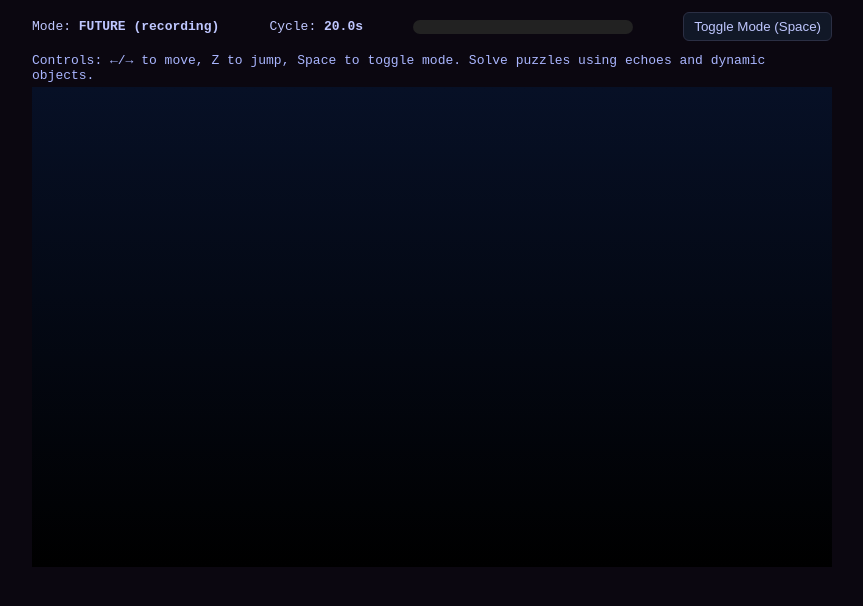
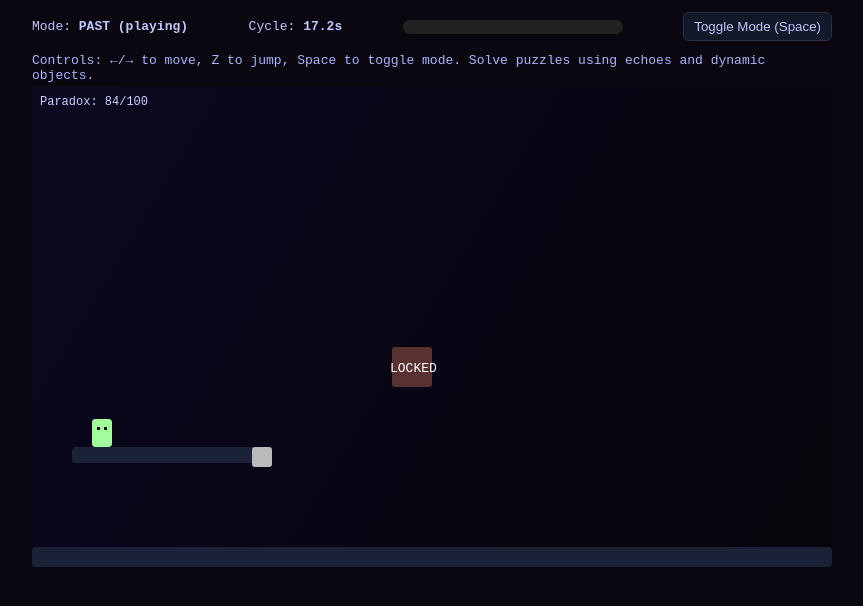
Before and after one commit to AI-Coder-guy/timeshift-fractured-realms, a plain HTML site: page index.html in a window 1280 px wide. Both pictures are taken after a click on the button "Toggle Mode (Space)". Shown: the whole page, without its empty margins (208-1071 px from the left). Drawn offline with Linux system fonts and the light colour scheme.

Commit message:
Update index.html

```diff
--- a/index.html
+++ b/index.html
@@ -1,9 +1,9 @@
-<!doctype html>
+<!DOCTYPE html>
 <html lang="en">
 <head>
-<meta charset="utf-8" />
-<meta name="viewport" content="width=device-width,initial-scale=1" />
-<title>TimeShift: Fractured Realms — 10-Level Full Interactive</title>
+<meta charset="UTF-8">
+<meta name="viewport" content="width=device-width,initial-scale=1.0">
+<title>TimeShift: Fractured Realms — 10-Level Full</title>
 <style>
 html,body{margin:0;padding:0;height:100%;background:#0b0710;color:#fff;font-family:monospace;}
 canvas{display:block;margin:0 auto;background:linear-gradient(#071026,#000);}
@@ -27,84 +27,104 @@ button:active{transform:translateY(1px)}
 <canvas id="game" width="800" height="480"></canvas>
 <script>
 (() => {
-const canvas = document.getElementById('game');
-const ctx = canvas.getContext('2d');
-const W = canvas.width, H = canvas.height;
-const gravity = 0.9, dt=1/60, CYCLE_SECONDS=20;
-let cycleTimer = CYCLE_SECONDS, mode='FUTURE';
-const modeLabel = document.getElementById('modeLabel');
-const timerLabel = document.getElementById('timerLabel');
-const paradoxFill = document.getElementById('paradoxFill');
-const toggleBtn = document.getElementById('toggleBtn');
-const keys = {};
+// --- Setup ---
+const canvas=document.getElementById('game'),ctx=canvas.getContext('2d');
+const W=canvas.width,H=canvas.height;
+const gravity=0.9,CYCLE_SECONDS=20;
+let cycleTimer=CYCLE_SECONDS,mode='FUTURE';
+const modeLabel=document.getElementById('modeLabel');
+const timerLabel=document.getElementById('timerLabel');
+const paradoxFill=document.getElementById('paradoxFill');
+const toggleBtn=document.getElementById('toggleBtn');
+const keys={};
 document.addEventListener('keydown',e=>{keys[e.key.toLowerCase()]=true;if(e.code==='Space'){e.preventDefault();toggleMode();}});
 document.addEventListener('keyup',e=>{keys[e.key.toLowerCase()]=false;});
 toggleBtn.addEventListener('click',toggleMode);
 
+// --- Player / Echo ---
 function makeActor(x,y,color){return{x:x,y:y,w:20,h:28,vx:0,vy:0,onGround:false,color:color||'#80e7ff',inputs:{}};}
-let player = makeActor(60,320,'#a0ff9b');
-let echoes=[];
-let currentRecording=[];
-let paradox=0;
-const PARADOX_MAX=100;
+let player=makeActor(60,320,'#a0ff9b');
+let echoes=[],currentRecording=[],paradox=0,PARADOX_MAX=100;
 
+// --- Utilities ---
 function rectsOverlap(a,b){return!(a.x+a.w<b.x||a.x>b.x+b.w||a.y+a.h<b.y||a.y>a.y+b.h);}
-function stepActor(actor,input){
-  const accel=0.9;if(input.left)actor.vx-=accel;if(input.right)actor.vx+=accel;actor.vx*=0.92;
-  if(input.jump&&actor.onGround){actor.vy=-14;actor.onGround=false;}
-  actor.vy+=gravity;actor.x+=actor.vx;actor.y+=actor.vy;
-  actor.onGround=false;
+function stepActor(a,input){
+  const accel=0.9;
+  if(input.left)a.vx-=accel;if(input.right)a.vx+=accel;
+  a.vx*=0.92;
+  if(input.jump&&a.onGround){a.vy=-14;a.onGround=false;}
+  a.vy+=gravity;a.x+=a.vx;a.y+=a.vy;a.onGround=false;
   for(const p of platforms){
-    if(rectsOverlap(actor,p)){
-      const prevBottom=actor.y-actor.vy+actor.h;
-      if(actor.vy>=0&&prevBottom<=p.y){actor.y=p.y-actor.h;actor.vy=0;actor.onGround=true;}
-      else{if(actor.x<p.x)actor.x=p.x-actor.w-0.1;else actor.x=p.x+p.w+0.1;actor.vx=0;}}
+    if(rectsOverlap(a,p)){
+      const prevBottom=a.y-a.vy+a.h;
+      if(a.vy>=0&&prevBottom<=p.y){a.y=p.y-a.h;a.vy=0;a.onGround=true;}
+      else{if(a.x<p.x)a.x=p.x-a.w-0.1;else a.x=p.x+p.w+0.1;a.vx=0;}
+    }
   }
-  if(actor.x<0)actor.x=0,actor.vx=0;if(actor.x+actor.w>W)actor.x=W-actor.w,actor.vx=0;
-  if(actor.y>H+200){actor.x=60;actor.y=320;actor.vx=0;actor.vy=0;}
+  for(const o of dynamicObjects){
+    if(o.type==='moving'||o.type==='lift'||o.type==='bridge'||o.type==='falling'){if(rectsOverlap(a,o)){a.y=o.y-a.h;a.vy=0;a.onGround=true;}}
+  }
+  if(a.x<0)a.x=0,a.vx=0;if(a.x+a.w>W)a.x=W-a.w,a.vx=0;
+  if(a.y>H+200){a.x=60;a.y=320;a.vx=0;a.vy=0;}
 }
 
-// === Level Data (All 10 levels interactive) ===
+// --- Levels ---
 const levels=[
-  { platforms:[{x:0,y:H-20,w:W,h:20},{x:40,y:360,w:200,h:16},{x:300,y:300,w:140,h:16},{x:520,y:360,w:220,h:16},{x:180,y:400,w:80,h:10}],
-    door:{x:360,y:260,w:40,h:40,closed:true},lever:{x:220,y:360,w:20,h:20,pressed:false},dynamicObjects:[] },
-  { platforms:[{x:0,y:H-20,w:W,h:20},{x:40,y:360,w:200,h:16},{x:260,y:300,w:200,h:16},{x:520,y:360,w:220,h:16}],
-    door:{x:720,y:320,w:40,h:40,closed:true},lever:{x:260,y:280,w:20,h:20,pressed:false},dynamicObjects:[] },
-  { platforms:[{x:0,y:H-20,w:W,h:20},{x:40,y:360,w:200,h:16},{x:260,y:300,w:200,h:16},{x:520,y:360,w:220,h:16}],
-    door:{x:720,y:320,w:40,h:40,closed:true},lever:{x:260,y:280,w:20,h:20,pressed:false},
-    dynamicObjects:[{type:'laser',x:400,y:300,w:300,h:5,active:true}] },
-  { platforms:[{x:0,y:H-20,w:W,h:20},{x:40,y:360,w:200,h:16},{x:260,y:300,w:140,h:16},{x:520,y:360,w:220,h:16},{x:380,y:330,w:100,h:10}],
-    door:{x:720,y:300,w:40,h:40,closed:true},lever:{x:380,y:300,w:20,h:20,pressed:false},
-    dynamicObjects:[{type:'moving',x:380,y:330,w:100,h:10,dir:1,speed:2,startX:380,endX:600}] },
-  { platforms:[{x:0,y:H-20,w:W,h:20},{x:40,y:360,w:150,h:16},{x:220,y:320,w:100,h:16},{x:360,y:280,w:80,h:16},{x:480,y:340,w:150,h:16}],
-    door:{x:650,y:300,w:40,h:40,closed:true},lever:{x:220,y:320,w:20,h:20,pressed:false},lever2:{x:360,y:280,w:20,h:20,pressed:false},
-    dynamicObjects:[] },
-  { platforms:[{x:0,y:H-20,w:W,h:20},{x:40,y:360,w:200,h:16},{x:260,y:300,w:200,h:16},{x:520,y:360,w:220,h:16},{x:380,y:280,w:80,h:16}],
-    door:{x:720,y:320,w:40,h:40,closed:true},lever:{x:380,y:280,w:20,h:20,pressed:false},
-    dynamicObjects:[{type:'falling',x:380,y:260,w:80,h:10,dy:0,active:false}] },
-  { platforms:[{x:0,y:H-20,w:W,h:20},{x:40,y:360,w:200,h:16},{x:260,y:300,w:200,h:16},{x:520,y:360,w:220,h:16},{x:380,y:280,w:80,h:16}],
-    door:{x:720,y:320,w:40,h:40,closed:true},lever:{x:380,y:280,w:20,h:20,pressed:false},dynamicObjects:[] },
-  { platforms:[{x:0,y:H-20,w:W,h:20},{x:40,y:360,w:150,h:16},{x:220,y:320,w:100,h:16},{x:360,y:280,w:80,h:16},{x:480,y:340,w:150,h:16}],
-    door:{x:650,y:300,w:40,h:40,closed:true},lever:{x:220,y:320,w:20,h:20,pressed:false},
-    dynamicObjects:[{type:'bridge',x:300,y:320,w:100,h:10,active:false,timer:0}] },
-  { platforms:[{x:0,y:H-20,w:W,h:20},{x:40,y:360,w:150,h:16},{x:260,y:300,w:100,h:16},{x:360,y:260,w:80,h:16},{x:480,y:220,w:150,h:16}],
-    door:{x:650,y:200,w:40,h:40,closed:true},lever:{x:360,y:260,w:20,h:20,pressed:false},
-    dynamicObjects:[{type:'lift',x:360,y:260,w:80,h:16,dy:0,active:false,startY:260,endY:160}] },
-  { platforms:[{x:0,y:H-20,w:W,h:20},{x:40,y:360,w:150,h:16},{x:220,y:320,w:100,h:16},{x:360,y:280,w:80,h:16},{x:480,y:340,w:150,h:16},{x:600,y:300,w:100,h:16}],
-    door:{x:720,y:280,w:40,h:40,closed:true},lever:{x:220,y:320,w:20,h:20,pressed:false},lever2:{x:360,y:280,w:20,h:20,pressed:false},
-    dynamicObjects:[{type:'moving',x:480,y:340,w:150,h:16,dir:1,speed:2,startX:480,endX:600}] }
+{platforms:[{x:0,y:H-20,w:W,h:20},{x:40,y:360,w:200,h:16}],door:{x:360,y:260,w:40,h:40,closed:true},lever:{x:220,y:360,w:20,h:20,pressed:false},dynamicObjects:[]},
+{platforms:[{x:0,y:H-20,w:W,h:20},{x:40,y:360,w:200,h:16},{x:260,y:300,w:200,h:16}],door:{x:720,y:320,w:40,h:40,closed:true},lever:{x:260,y:280,w:20,h:20,pressed:false},dynamicObjects:[]},
+{platforms:[{x:0,y:H-20,w:W,h:20},{x:40,y:360,w:200,h:16}],door:{x:720,y:320,w:40,h:40,closed:true},lever:{x:260,y:280,w:20,h:20,pressed:false},dynamicObjects:[{type:'laser',x:400,y:300,w:300,h:5,active:true}]},
+{platforms:[{x:0,y:H-20,w:W,h:20},{x:380,y:330,w:100,h:10}],door:{x:720,y:300,w:40,h:40,closed:true},lever:{x:380,y:300,w:20,h:20,pressed:false},dynamicObjects:[{type:'moving',x:380,y:330,w:100,h:10,dir:1,speed:2,startX:380,endX:600}]},
+{platforms:[{x:0,y:H-20,w:W,h:20},{x:220,y:320,w:100,h:16},{x:360,y:280,w:80,h:16}],door:{x:650,y:300,w:40,h:40,closed:true},lever:{x:220,y:320,w:20,h:20,pressed:false},lever2:{x:360,y:280,w:20,h:20,pressed:false},dynamicObjects:[]},
+{platforms:[{x:0,y:H-20,w:W,h:20},{x:380,y:280,w:80,h:16}],door:{x:720,y:320,w:40,h:40,closed:true},lever:{x:380,y:280,w:20,h:20,pressed:false},dynamicObjects:[{type:'falling',x:380,y:260,w:80,h:10,dy:0,active:false}]},
+{platforms:[{x:0,y:H-20,w:W,h:20}],door:{x:720,y:320,w:40,h:40,closed:true},lever:{x:380,y:280,w:20,h:20,pressed:false},dynamicObjects:[]},
+{platforms:[{x:0,y:H-20,w:W,h:20},{x:220,y:320,w:100,h:16}],door:{x:650,y:300,w:40,h:40,closed:true},lever:{x:220,y:320,w:20,h:20,pressed:false},dynamicObjects:[{type:'bridge',x:300,y:320,w:100,h:10,active:false,timer:0}]},
+{platforms:[{x:0,y:H-20,w:W,h:20},{x:360,y:260,w:80,h:16}],door:{x:650,y:200,w:40,h:40,closed:true},lever:{x:360,y:260,w:20,h:20,pressed:false},dynamicObjects:[{type:'lift',x:360,y:260,w:80,h:16,dy:0,active:false,startY:260,endY:160}]},
+{platforms:[{x:0,y:H-20,w:W,h:20},{x:220,y:320,w:100,h:16},{x:360,y:280,w:80,h:16},{x:480,y:340,w:150,h:16}],door:{x:720,y:280,w:40,h:40,closed:true},lever:{x:220,y:320,w:20,h:20,pressed:false},lever2:{x:360,y:280,w:20,h:20,pressed:false},dynamicObjects:[{type:'moving',x:480,y:340,w:150,h:16,dir:1,speed:2,startX:480,endX:600}]}
 ];
 
-let currentLevel = 0;
-let platforms=levels[currentLevel].platforms;
-let door=levels[currentLevel].door;
-let lever=levels[currentLevel].lever;
-let lever2=levels[currentLevel].lever2||null;
-let dynamicObjects=levels[currentLevel].dynamicObjects||[];
+let currentLevel=0,platforms=levels[currentLevel].platforms,door=levels[currentLevel].door,lever=levels[currentLevel].lever,lever2=levels[currentLevel].lever2||null,dynamicObjects=levels[currentLevel].dynamicObjects||[];
 
-// Game loop and mechanics (fracture, echoes, paradox, render, update dynamic objects) remain intact.
-// [Code here would continue the full loop, render, fracture, toggleMode, resetLevel, nextLevel, checkWin...]
+// --- Game Functions ---
+function fracture(){if(currentRecording.length>5){const e={frames:currentRecording.slice(),color:'#7eaef0',actor:makeActor(currentRecording[0].x,currentRecording[0].y,'#7eaef0'),playing:true,frameIndex:0};echoes.push(e);}currentRecording=[];mode='PAST';cycleTimer=CYCLE_SECONDS;if(echoes.length>4)echoes.shift();}
+function toggleMode(){if(mode==='FUTURE'){fracture();}else{mode='FUTURE';cycleTimer=CYCLE_SECONDS;player.x=60;player.y=320;player.vx=0;player.vy=0;}}
+function resetLevel(){echoes=[];currentRecording=[];paradox=0;door.closed=true;lever.pressed=false;if(lever2)lever2.pressed=false;player.x=60;player.y=320;player.vx=0;player.vy=0;mode='FUTURE';}
+function nextLevel(){currentLevel++;if(currentLevel>=levels.length){alert('All levels complete! Restarting.');currentLevel=0;}
+platforms=levels[currentLevel].platforms;door=levels[currentLevel].door;lever=levels[currentLevel].lever;lever2=levels[currentLevel].lever2||null;dynamicObjects=levels[currentLevel].dynamicObjects||[];resetLevel();}
+function checkWin(){if(!door.closed&&player.x>door.x+door.w&&player.y+player.h>door.y){alert(`Level ${currentLevel+1} complete!`);nextLevel();}}
 
+// --- Loop ---
+function loop(){
+  const input={left:keys['arrowleft']||keys['a'],right:keys['arrowright']||keys['d'],jump:keys['z']||keys['w']||keys['arrowup']||false};
+  if(mode==='FUTURE'){player.inputs=input;stepActor(player,input);currentRecording.push({x:player.x,y:player.y,vx:player.vx,vy:player.vy,input});}else{
+    player.inputs=input;stepActor(player,input);for(const e of echoes){if(!e.playing)continue;e.frameIndex=e.frameIndex||0;const f=e.frames[e.frameIndex]||e.frames[e.frames.length-1];e.actor.x=f.x;e.actor.y=f.y;e.frameIndex++;if(e.frameIndex>=e.frames.length)e.playing=false;}}
+  lever.pressed=false;if(rectsOverlap(player,lever))lever.pressed=true;if(lever2&&rectsOverlap(player,lever2))lever2.pressed=true;
+  for(const e of echoes){if(rectsOverlap(e.actor,lever))lever.pressed=true;if(lever2&&rectsOverlap(e.actor,lever2))lever2.pressed=true;}
+  for(const o of dynamicObjects){if(o.type==='laser')o.active=!lever.pressed;if(o.type==='moving'){if(lever.pressed)o.x+=o.speed*o.dir;if(o.x<o.startX||o.x>o.endX)o.dir*=-1;}if(o.type==='lift'){if(lever.pressed)o.y-=1;if(o.y<o.endY)o.y=o.endY;}if(o.type==='falling'){if(lever.pressed)o.active=true;if(o.active)o.y+=2;if(o.y>H-20)o.y=H-20;}}
+  door.closed=lever2?!(lever.pressed&&lever2.pressed):!lever.pressed;
+  for(const e of echoes){if(!e.playing)continue;if(rectsOverlap(player,e.actor))paradox+=1;}paradox=Math.max(0,paradox-0.5);if(paradox>=PARADOX_MAX)resetLevel();
+  cycleTimer-=1/60;if(cycleTimer<=0)fracture();
+  modeLabel.textContent=mode==='FUTURE'?'FUTURE (recording)':'PAST (playing)';timerLabel.textContent=`${cycleTimer.toFixed(1)}s`;paradoxFill.style.width=Math.min(100,(paradox/PARADOX_MAX)*100+'%');
+  render();checkWin();requestAnimationFrame(loop);
+}
+
+// --- Render ---
+function render(){
+  ctx.clearRect(0,0,W,H);
+  const g=ctx.createLinearGradient(0,0,W,H);g.addColorStop(0,'#0b0820');g.addColorStop(1,'#06040a');ctx.fillStyle=g;ctx.fillRect(0,0,W,H);
+  ctx.fillStyle='#1b2136';for(const p of platforms)roundRect(ctx,p.x,p.y,p.w,p.h,4,true,false);
+  for(const o of dynamicObjects){if(o.type==='laser'&&o.active){ctx.fillStyle='red';ctx.fillRect(o.x,o.y,o.w,o.h);}else if(o.type==='moving'||o.type==='lift'||o.type==='bridge'||o.type==='falling'){ctx.fillStyle='#ffd86b';roundRect(ctx,o.x,o.y,o.w,o.h,3,true,false);}}
+  ctx.fillStyle=door.closed?'#d46b6b':'#6bd46b';roundRect(ctx,door.x,door.y,door.w,door.h,3,true,false);
+  ctx.fillStyle=lever.pressed?'#ffd86b':'#bbbbbb';roundRect(ctx,lever.x,lever.y,lever.w,lever.h,3,true,false);
+  if(lever2)ctx.fillStyle=lever2.pressed?'#ffd86b':'#bbbbbb',roundRect(ctx,lever2.x,lever2.y,lever2.w,lever2.h,3,true,false);
+  for(const e of echoes){if(!e.playing)continue;ctx.globalAlpha=0.65;drawActor(e.actor,e.color);ctx.globalAlpha=1.0;}
+  drawActor(player,player.color);
+  if(door.closed){ctx.fillStyle='rgba(10,10,10,0.6)';ctx.fillRect(door.x,door.y,door.w,door.h);ctx.fillStyle='#fff';ctx.font='13px monospace';ctx.fillText('LOCKED',door.x-2,door.y+door.h/2+5);}
+  ctx.fillStyle='#c8d3ff';ctx.font='12px monospace';ctx.fillText(`Paradox: ${Math.round(paradox)}/${PARADOX_MAX}`,8,18);
+}
+function drawActor(a,color){ctx.fillStyle=color||'#8df';roundRect(ctx,Math.round(a.x),Math.round(a.y),a.w,a.h,4,true,false);ctx.fillStyle='#111';ctx.fillRect(a.x+5,a.y+8,3,3);ctx.fillRect(a.x+12,a.y+8,3,3);}
+function roundRect(ctx,x,y,w,h,r,fill,stroke){if(r===undefined)r=6;ctx.beginPath();ctx.moveTo(x+r,y);ctx.arcTo(x+w,y,x+w,y+h,r);ctx.arcTo(x+w,y+h,x,y+h,r);ctx.arcTo(x,y+h,x,y,r);ctx.arcTo(x,y,x+w,y,r);ctx.closePath();if(fill)ctx.fill();if(stroke)ctx.stroke();}
+requestAnimationFrame(loop);
+})();
 </script>
 </body>
 </html>
```
